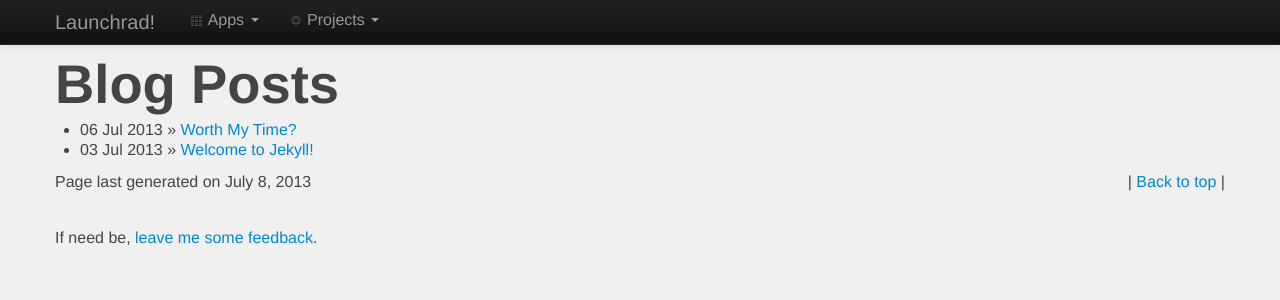
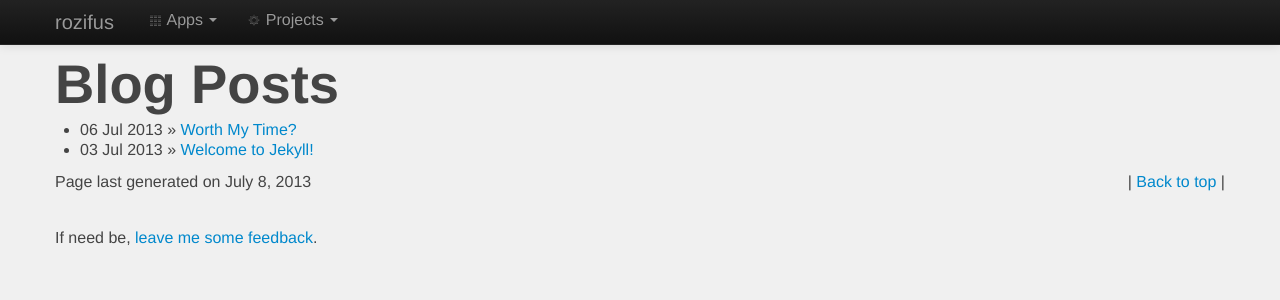
Before and after one commit to rozifus/launchrad, a Jekyll site: the page built from index.html, in a window 1280 px wide. Shown: the top 300 px of the page. Built offline with Jekyll 4.4.1, drawn with Linux system fonts in a browser that asks for light colours; comment, search, counter and statistics services are not loaded.

Commit message:
set cname rozifus

```diff
--- /dev/null
+++ b/CNAME
@@ -0,0 +1 @@
+launchrad.com
--- a/_config.yml
+++ b/_config.yml
@@ -1,9 +1,9 @@
 auto: true
 pygments: true
 
-title: Launchrad!
+title: rozifus
 
-url: http://rozifus.github.io/launchrad
+url: http://www.rozifus.com
 
 permalink: /:categories/:title
 
```
